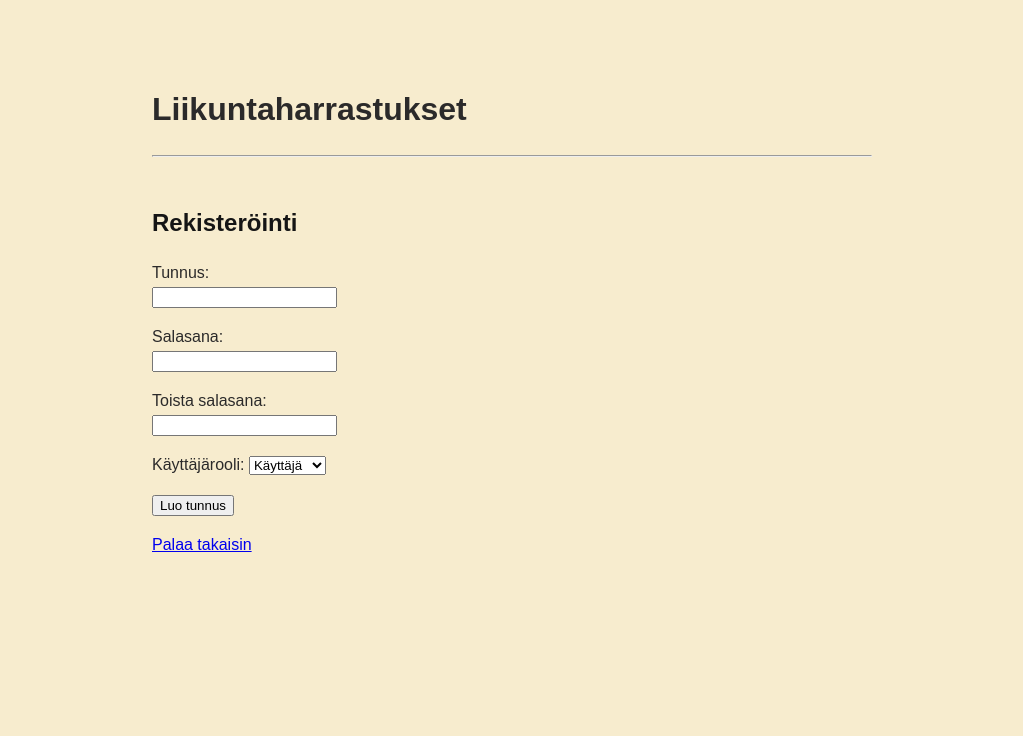
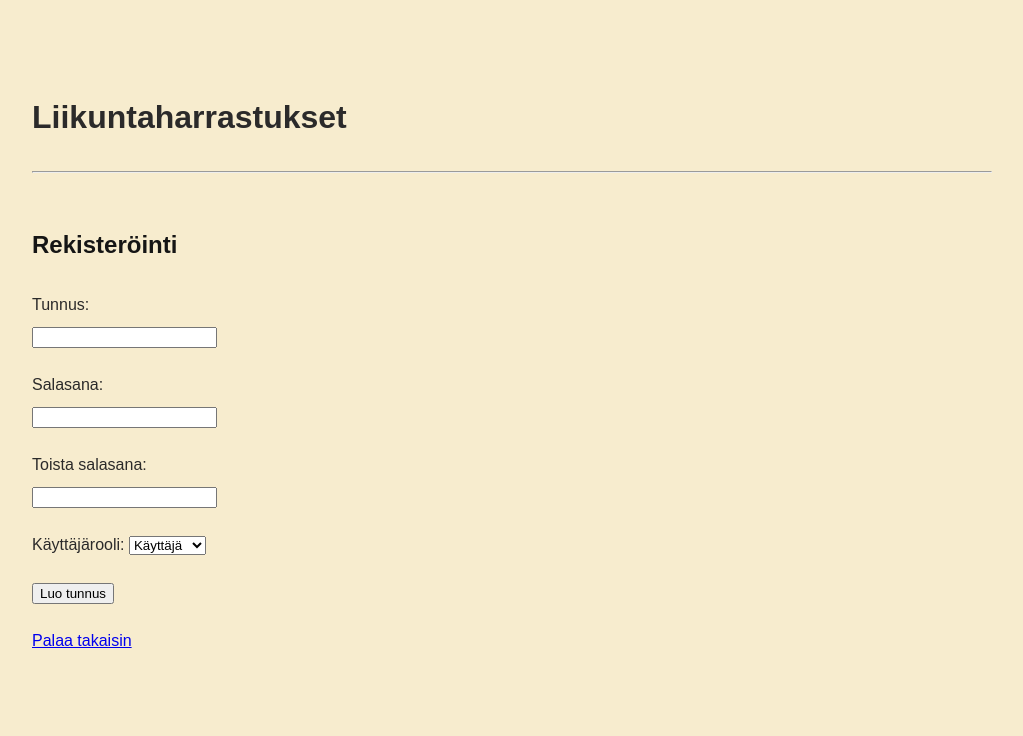
Before and after one commit to nikomakir/tsoha-harjoitustyo, a Flask app: page /register in a window 1280 px wide. Shown: the top 736 px of the page, without its empty margins (128-1151 px from the left). Run offline with Flask 3, Linux system fonts and the light colour scheme.

Commit message:
improve styling

```diff
--- a/static/main.css
+++ b/static/main.css
@@ -1,14 +1,14 @@
 body {
     margin: auto;
-    max-width: 45em;
+    max-width: 60em;
     font-family: Arial, Helvetica, sans-serif;
-    line-height: 1.5;
+    line-height: 2;
     padding: 4em 1em;
     color: #2b2a2a;
     background-color: rgb(247, 236, 206);
 }
 
-h2 {
+h2, h3 {
     margin-top: 1em;
     padding-top: 1em;
     color: #151515;
@@ -18,6 +18,14 @@ table {
     width: 80%;
 }
 
+td.hours {
+    text-align: center;
+}
+
+form input {
+    margin: auto 0;
+}
+
 #map {
     width: 100%;
     height: 500px;
--- a/templates/info.html
+++ b/templates/info.html
@@ -21,7 +21,7 @@ Aukioloajat:<br>
 <tr><th>Ma</th><th>Ti</th><th>Ke</th><th>To</th><th>Pe</th><th>La</th><th>Su</th></tr>
 <tr>
 {% for day in hours %}
-<td>{{ day }}</td>
+<td class="hours">{{ day }}</td>
 {% endfor %}
 </tr>
 </table>
```
